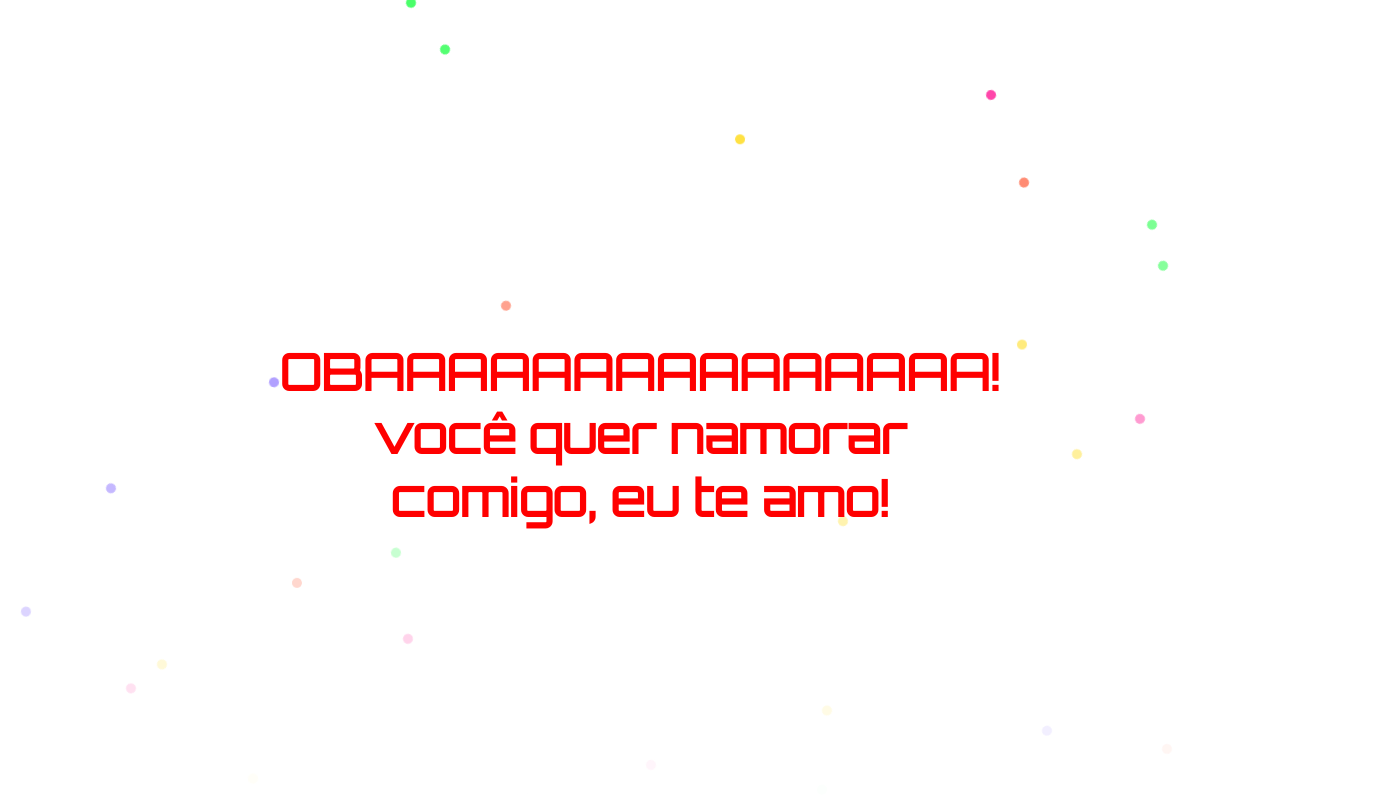
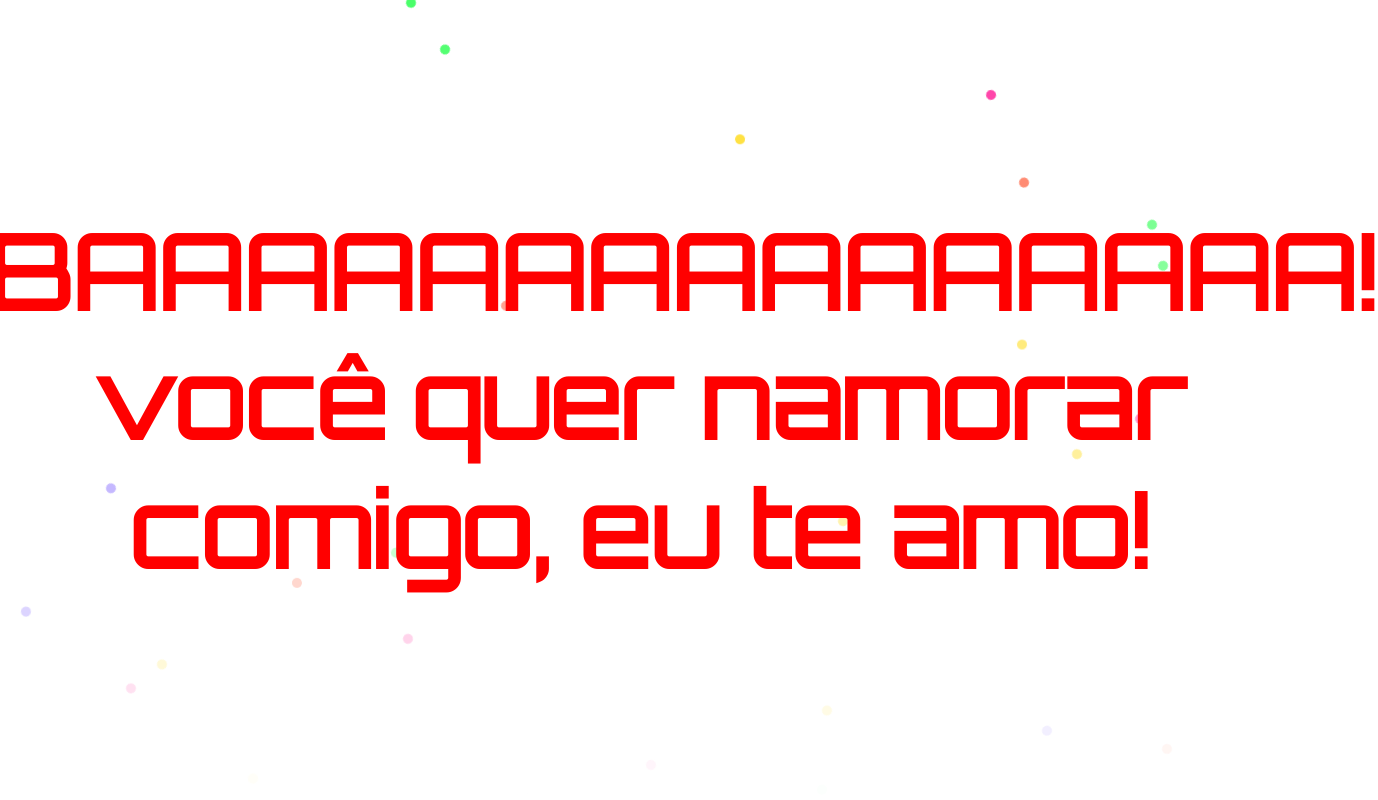
Before and after one commit to Polar123321/will-u-be-my-valentine-, a plain HTML site: page yupi.html in a window 1280 px wide. Shown: the whole page, 1378 px wide, since content can reach past the window. Drawn offline with Linux system fonts and the light colour scheme.

Commit message:
Update style2.css

```diff
--- a/style2.css
+++ b/style2.css
@@ -1,38 +1,42 @@
+body {
+    margin: 0;
+    display: flex;
+    justify-content: center;
+    align-items: center;
+    height: 100vh;
+    background-color: #fff;
+    overflow: hidden;
+    flex-direction: column;
+}
+
 h1 {
     color: red;
     text-align: center;
-    font-family: 'Segoe UI', Tahoma, Geneva, Verdana, sans-serif;
-    font-size: 50px;
-    display: flex;
-    justify-content: center;
-    align-items: center;
-    align-self: center;
-    align-content: center;
-    position: absolute;
-    top: 50%;
-    left: 50%;
-    transform: translate(-50%, -50%);
     font-family: 'Orbitron', sans-serif;
+    font-size: 8vw;
+    position: relative;
+    z-index: 1;
 }
 
 .confetes {
-    position: absolute;
+    position: fixed;
     top: 0;
     left: 0;
     width: 100%;
     height: 100%;
     overflow: hidden;
-    z-index: -1;
+    z-index: 0;
+    pointer-events: none;
 }
 
 .confete {
     position: absolute;
     width: 10px;
     height: 10px;
-    background-color: #f00;
+    background-color: red;
     border-radius: 50%;
     opacity: 0;
-    animation: cair 3s ease-out forwards;
+    animation: cair 3s ease-out infinite;
 }
 
 @keyframes cair {
```
